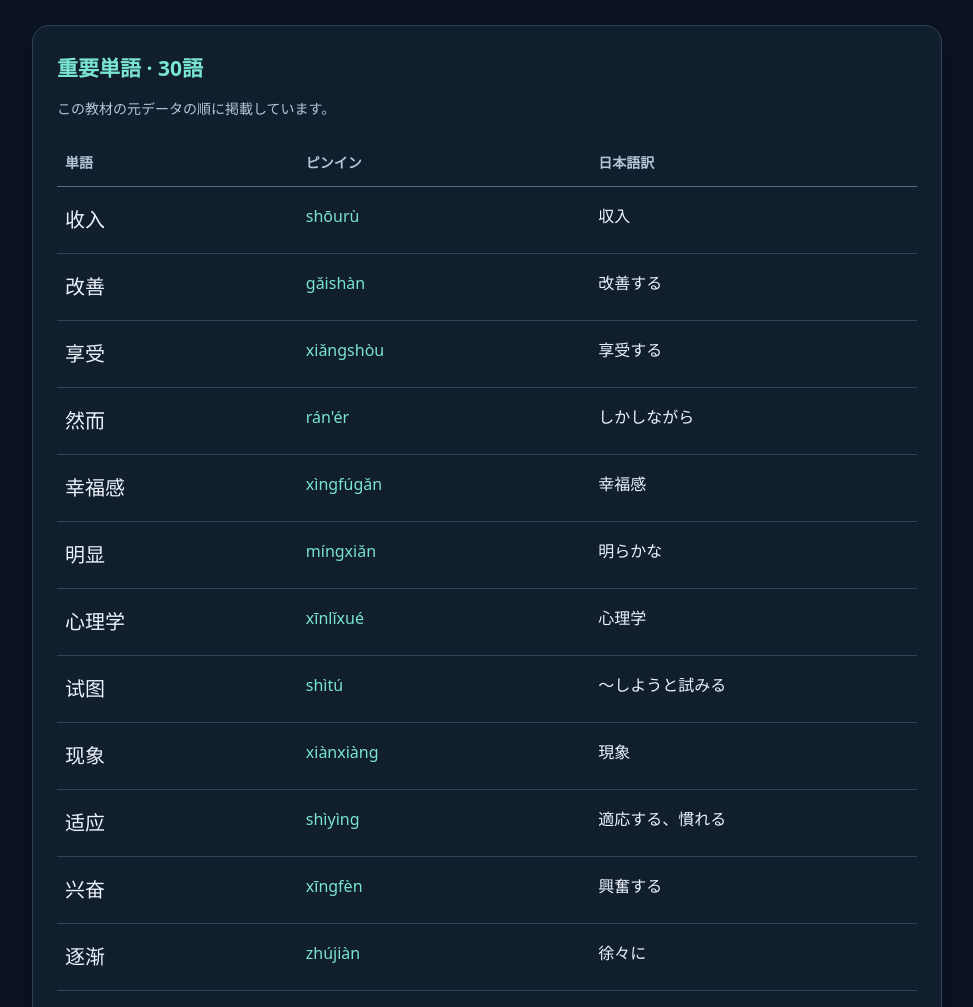
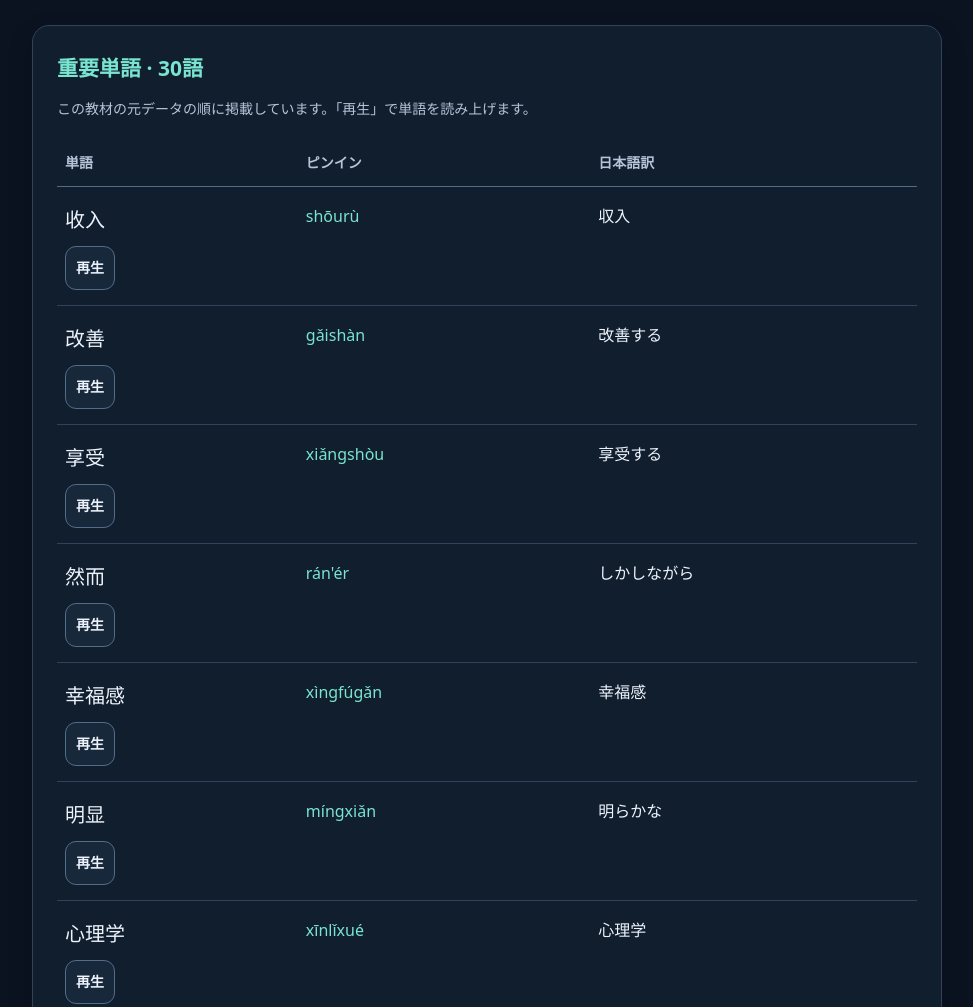
Before and after one commit to gonngo/Leaning-Chinese, a website: page index.html in a window 1280 px wide. Shown: the part 7251-8258 px from the top of the page, without its empty margins (298-1271 px from the left). Drawn offline with Linux system fonts and the light colour scheme.

Commit message:
Add speech playback to each lesson's important vocabulary

```diff
--- a/index.html
+++ b/index.html
@@ -156,6 +156,7 @@ input[type=checkbox] { width: 18px; height: 18px; flex-shrink: 0; margin: 0; acc
 #lessonVocabularyTable th:first-child { width: 28%; }
 #lessonVocabularyTable th:nth-child(2) { width: 34%; }
 #lessonVocabularyTable .source-word { color: var(--ink); font-size: 20px; }
+#lessonVocabularyTable .source-word button { display: block; min-height: 44px; max-width: 100%; margin-top: 8px; padding: 7px 10px; font-size: 14px; }
 #lessonVocabularyTable .source-pinyin { color: var(--teal); }
 #lessonVocabularyTable .source-meaning { color: var(--ink); }
 #lessonVocabularyTable tr:last-child td { border-bottom: 0; }
@@ -544,11 +545,13 @@ function render(){
 function renderLessonVocabulary(l){
  const words=l?.lessonVocabulary||[];
  $('lessonVocabularyTitle').textContent=`重要単語 · ${words.length}語`;
- $('lessonVocabularyNote').textContent=words.length?'この教材の元データの順に掲載しています。':'この教材には単語一覧が登録されていません。';
+ $('lessonVocabularyNote').textContent=words.length?'この教材の元データの順に掲載しています。「再生」で単語を読み上げます。':'この教材には単語一覧が登録されていません。';
  $('lessonVocabularyTable').hidden=!words.length;$('lessonVocabularyBody').replaceChildren();
  for(const word of words){
   const row=el('tr'),zh=el('td','source-word',word.zh),pinyin=el('td','source-pinyin',word.pinyin),ja=el('td','source-meaning',word.ja);
-  zh.lang='zh-CN';pinyin.lang='zh-Latn';ja.lang='ja';row.append(zh,pinyin,ja);$('lessonVocabularyBody').append(row);
+  zh.lang='zh-CN';pinyin.lang='zh-Latn';ja.lang='ja';
+  const playWord=audioButton('再生','重要単語「'+word.zh+'」を再生',()=>playText(word,'重要単語「'+word.zh+'」'));playWord.lang='ja';zh.append(playWord);
+  row.append(zh,pinyin,ja);$('lessonVocabularyBody').append(row);
  }
 }
 let wordPage=1;const WORD_PAGE_SIZE=40;
```
